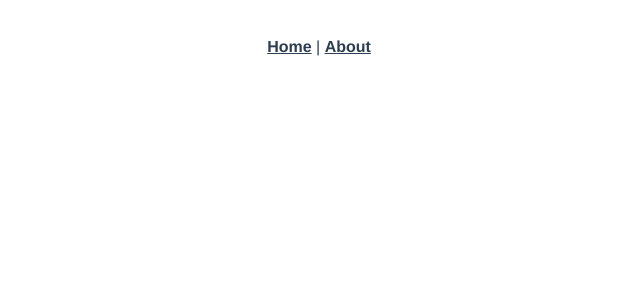
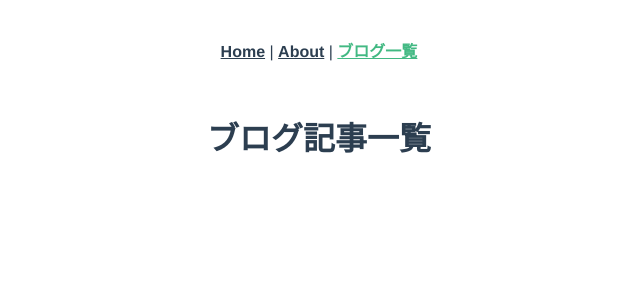
Before and after one commit to to0526/blog-front, a Vue app: page /articles in a window 1280 px wide. Shown: the top 300 px of the page, without its empty margins (321-961 px from the left). Built offline with nearby package versions, Linux system fonts and the light colour scheme.

Commit message:
ブログ一覧へのリンク追加

```diff
--- a/src/App.vue
+++ b/src/App.vue
@@ -2,7 +2,8 @@
   <div id="app">
     <div id="nav">
       <router-link to="/">Home</router-link> |
-      <router-link to="/about">About</router-link>
+      <router-link to="/about">About</router-link> |
+      <router-link to="/articles">ブログ一覧</router-link>
     </div>
     <router-view/>
   </div>
--- a/src/router/index.js
+++ b/src/router/index.js
@@ -17,6 +17,11 @@ const routes = [
     // this generates a separate chunk (about.[hash].js) for this route
     // which is lazy-loaded when the route is visited.
     component: () => import(/* webpackChunkName: "about" */ '../views/About.vue')
+  },
+  {
+    path: '/articles',
+    name: 'ArticleList',
+    component: () => import(/* webpackChunkName: "articles" */ '../views/ArticleList.vue')
   }
 ]
 
--- /dev/null
+++ b/src/views/ArticleList.vue
@@ -0,0 +1,5 @@
+<template>
+  <h1>
+    ブログ記事一覧
+  </h1>
+</template>
```
